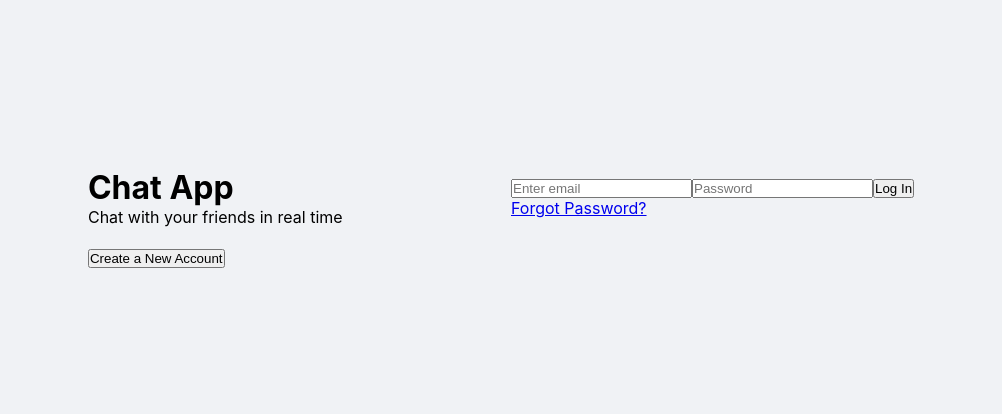
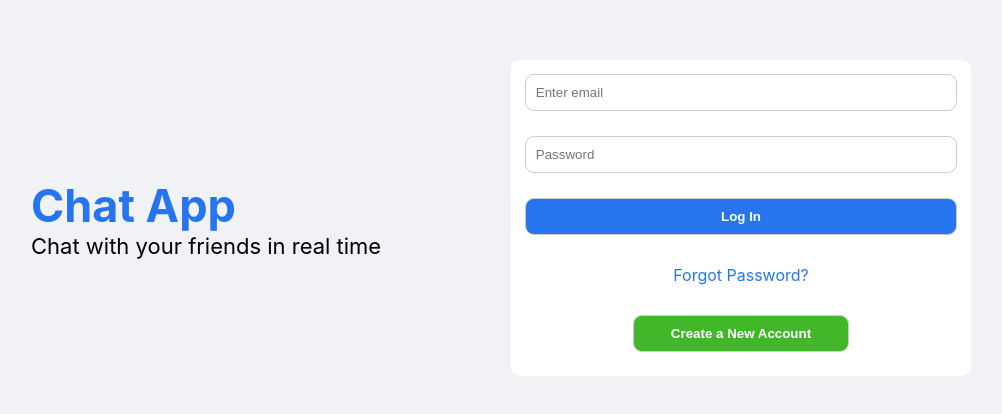
Before and after one commit to Schmelzofen/chat-app, a React (Create React App) app in the folder client/: page / in a window 1280 px wide. Shown: the part 182-596 px from the top of the page, without its empty margins (139-1141 px from the left). Built offline with nearby package versions, Linux system fonts and the light colour scheme.

Commit message:
login styling

```diff
--- a/client/src/App.scss
+++ b/client/src/App.scss
@@ -44,3 +44,74 @@ header div a {
     padding: 20px;
     align-items: center;
 }
+
+.hero{
+    h1{
+        color: #2675EE;
+        font-size: 45px;
+    }
+    p{
+        font-size: 22px;
+    }
+}
+
+// Login Registration Form Styles
+
+.formContainer{
+    background: white;
+    border-radius: 9px;
+    padding: 3%;
+}
+
+.login{
+    form{
+        input{
+            width: 100%;
+            padding: 10px;
+            margin-bottom: 25px;
+            border: 1px solid #ccc;
+            border-radius: 9px;
+        }
+        button{
+            width: 100%;
+            padding: 10px;
+            margin-bottom: 10px;
+            border: 1px solid #ccc;
+            border-radius: 9px;
+            background: #2675EE;
+            color: white;
+            font-weight: bold;
+        }
+    }
+}
+
+.forgotPassword{
+    display: flex;
+    justify-content: center;
+    a{
+        color: #2675EE;
+        text-decoration: none;
+        text-align: center;
+        margin: 20px 0 0 0;
+    }
+}
+
+.createAccount{
+    display: flex;
+    justify-content: center;
+    a{
+        color: #2675EE;
+        text-decoration: none;
+        text-align: center;
+    }
+    button{
+        width: 50%;
+        padding: 10px;
+        margin: 30px 0 10px 0;
+        border: 1px solid #ccc;
+        border-radius: 9px;
+        background: #42B72A;
+        color: white;
+        font-weight: bold;
+    }
+}
--- a/client/src/components/pages/Auth.js
+++ b/client/src/components/pages/Auth.js
@@ -10,9 +10,11 @@ const Auth = () => {
     return (
         <div className="AuthContainer">
             <Hero />
-            {isLogin ? <LoginForm /> : <RegistrationForm />}
-            <div className="createAccount">
-                <button onClick={() => setIsLogin(!isLogin)}>{isLogin ? "Create a New Account" : "Log into Account"}</button>
+            <div className="formContainer">
+                {isLogin ? <LoginForm /> : <RegistrationForm />}
+                <div className="createAccount">
+                    <button onClick={() => setIsLogin(!isLogin)}>{isLogin ? "Create a New Account" : "Log into Account"}</button>
+                </div>
             </div>
         </div>
     );
```
